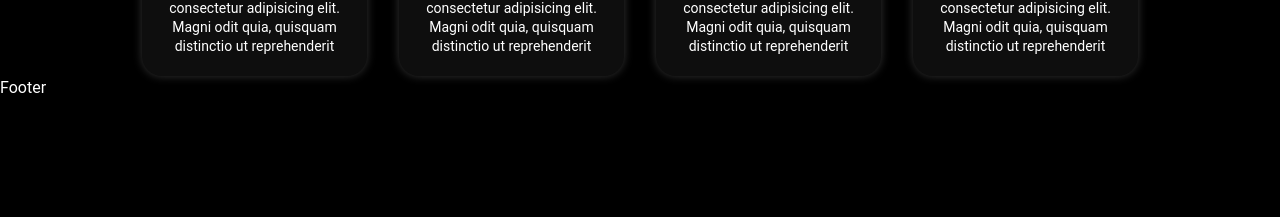
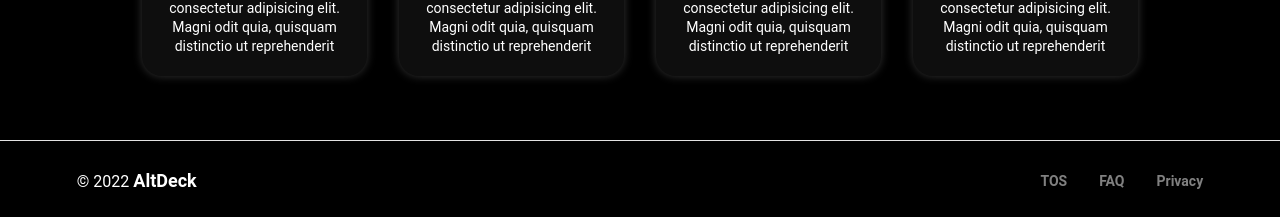
Before and after one commit to AltDeckOrganization/altdeck-website, a Next.js app: page / in a window 1280 px wide. Shown: the part 8183-8400 px from the top of the page. Before the commit the page ends 8283 px from the top, so only its background shows below. Built offline with nearby package versions, Linux system fonts and the light colour scheme; some icons are missing.

Commit message:
feat: footer added

```diff
--- /dev/null
+++ b/src/components/footer/footer.module.css
@@ -0,0 +1,10 @@
+.footer {
+  display: flex;
+  justify-content: space-between;
+  padding: 2% 6%;
+  margin-top: 5%;
+  border-top: 1px solid #e4e3e3;
+}
+.footerUl {
+  display: flex;
+}
--- a/src/components/footer/index.jsx
+++ b/src/components/footer/index.jsx
@@ -1,7 +1,34 @@
+import Link from "next/link";
 import React from "react";
+import footerStyles from "./footer.module.css";
 
-const Footer = () => {
-  return <div>Footer</div>;
-};
+function Footer() {
+  return (
+    <div className={`${footerStyles.footer} flex items-center`}>
+      <div className="">
+        &copy; 2022{" "}
+        <span className={`font-bold text-lg  ${footerStyles.span}`}>
+          AltDeck
+        </span>
+      </div>
+      <></>
+      <div>
+        <ul
+          className={`flex space-x-8 text-[#808080] text-sm font-bold ${footerStyles.footerUl}`}
+        >
+          <li>
+            <Link href="/tos">TOS</Link>
+          </li>
+          <li>
+            <Link href="/faqs">FAQ</Link>
+          </li>
+          <li>
+            <Link href="/privacy">Privacy</Link>
+          </li>
+        </ul>
+      </div>
+    </div>
+  );
+}
 
 export default Footer;
```
